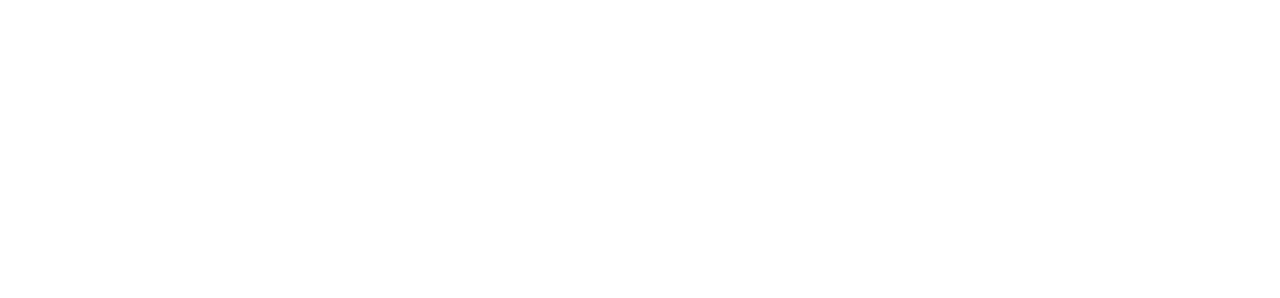
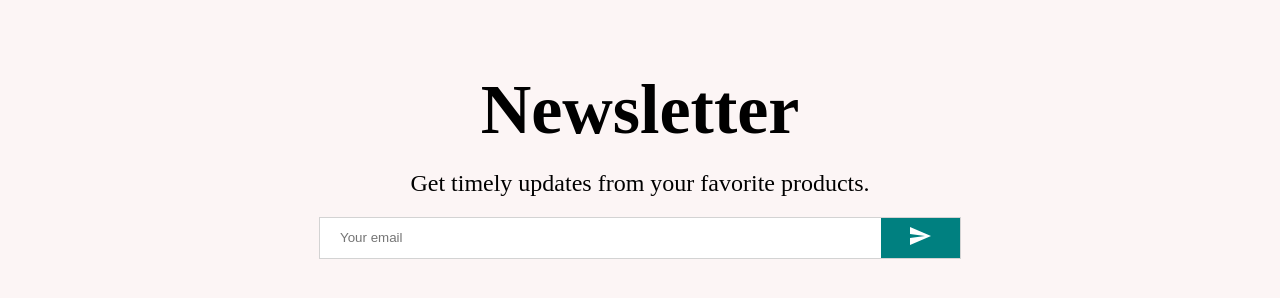
Before and after one commit to zarifRahman/Ecommerce-Website, a React (Create React App) app: page / in a window 1280 px wide. Shown: the part 2336-2634 px from the top of the page. Before the commit the page ends 2260 px from the top, so only its background shows below. Built offline with nearby package versions, Linux system fonts and the light colour scheme.

Commit message:
Newsletter - watch again

```diff
--- /dev/null
+++ b/src/components/Newsletter.jsx
@@ -0,0 +1,61 @@
+import { Send } from "@material-ui/icons";
+import styled from "styled-components";
+// import { mobile } from "../responsive";
+
+const Container = styled.div`
+  height: 60vh;
+  background-color: #fcf5f5;
+  display: flex;
+  align-items: center;
+  justify-content: center;
+  flex-direction: column;
+`;
+const Title = styled.h1`
+  font-size: 70px;
+  margin-bottom: 20px;
+`;
+
+const Desc = styled.div`
+  font-size: 24px;
+  font-weight: 300;
+  margin-bottom: 20px;
+`;
+
+const InputContainer = styled.div`
+  width: 50%;
+  height: 40px;
+  background-color: white;
+  display: flex;
+  justify-content: space-between;
+  border: 1px solid lightgray;
+`;
+
+const Input = styled.input`
+  border: none;
+  flex: 8;
+  padding-left: 20px;
+`;
+
+const Button = styled.button`
+  flex: 1;
+  border: none;
+  background-color: teal;
+  color: white;
+`;
+
+const Newsletter = () => {
+  return (
+    <Container>
+      <Title>Newsletter</Title>
+      <Desc>Get timely updates from your favorite products.</Desc>
+      <InputContainer>
+        <Input placeholder="Your email" />
+        <Button>
+          <Send />
+        </Button>
+      </InputContainer>
+    </Container>
+  );
+};
+
+export default Newsletter;
--- a/src/pages/Home.jsx
+++ b/src/pages/Home.jsx
@@ -2,6 +2,7 @@
 import Announcement from '../components/Announcement';
 import Categories from '../components/Categories';
 import Navbar from '../components/Navbar';
+import Newsletter from '../components/Newsletter';
 import Products from '../components/Products';
 import Slider from '../components/Slider';
 
@@ -12,6 +13,7 @@
     <Slider />
     <Categories />
     <Products />
+    <Newsletter />
   </div>;
 };
 
```
